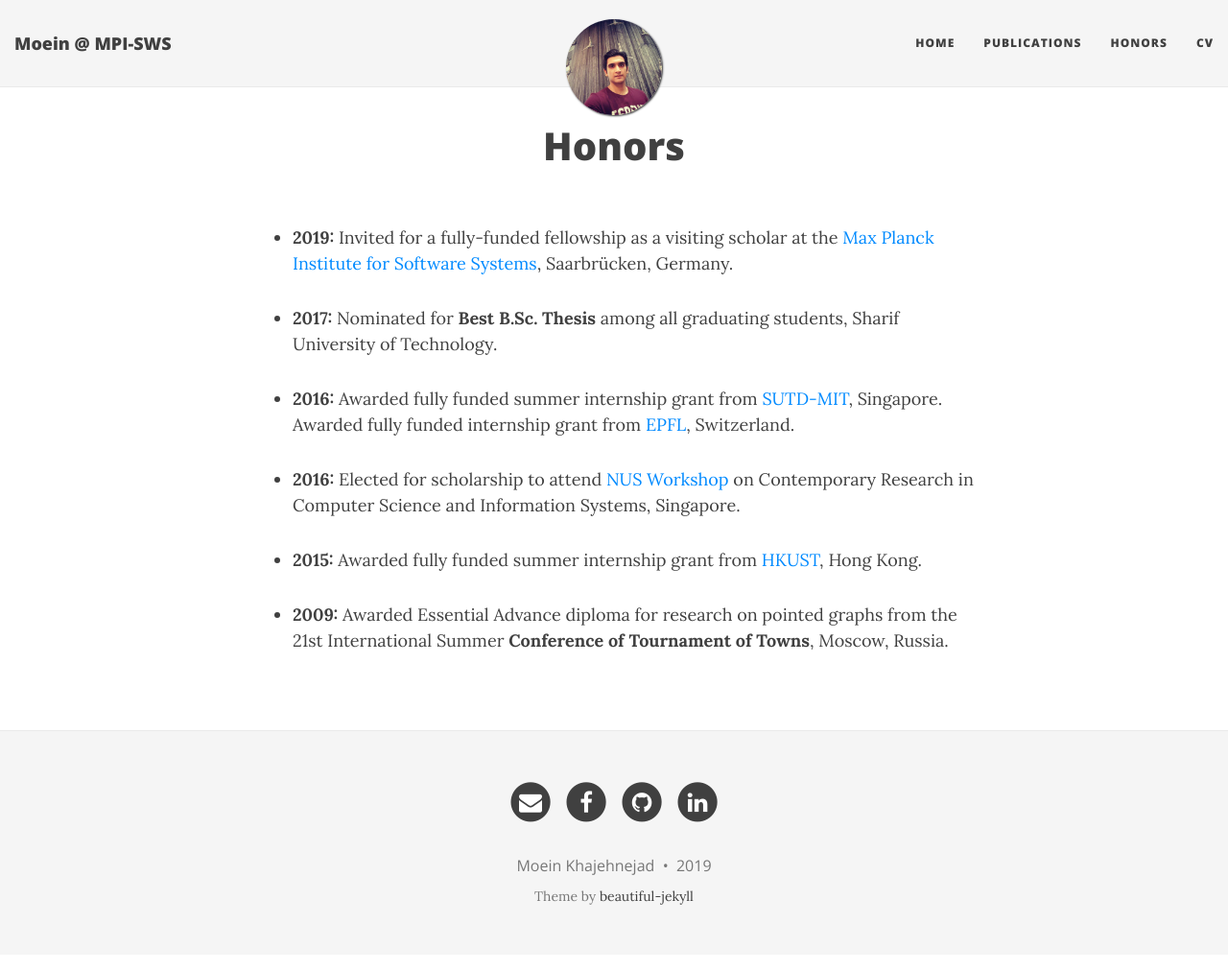
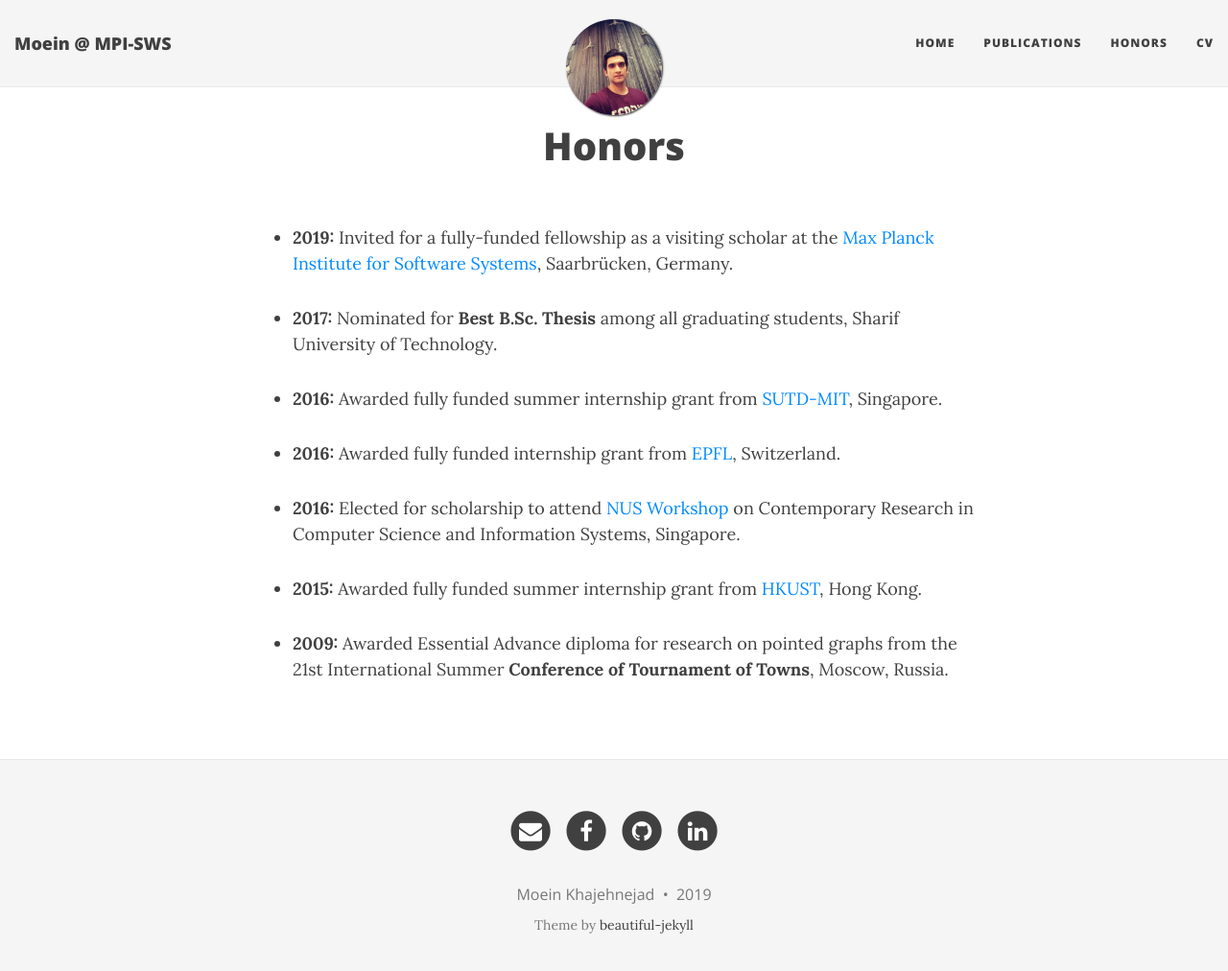
Before and after one commit to Moein-Khajehnejad/Moein-Khajehnejad.github.io, a Jekyll site: the page built from honors.md, in a window 1280 px wide and 1025 px high. Shown: the top 1012 px of the window at 96% size. Built offline with Jekyll 4.4.1, drawn with Linux system fonts in a browser that asks for light colours; nearby versions of some CDN libraries.

Commit message:
Update honors.md

```diff
--- a/honors.md
+++ b/honors.md
@@ -7,7 +7,8 @@ title: Honors
 - <b>2017:</b> Nominated for <b>Best B.Sc. Thesis</b> among all graduating students, Sharif University of Technology.
 
 - <b>2016:</b> Awarded fully funded summer internship grant from <a href="http://www.sutd.edu.sg/About-Us/Collaborations/MIT">SUTD-MIT</a>, Singapore.
-Awarded fully funded internship grant from <a href="https://www.epfl.ch/">EPFL</a>, Switzerland.
+
+- <b>2016:</b> Awarded fully funded internship grant from <a href="https://www.epfl.ch/">EPFL</a>, Switzerland.
 
 - <b>2016:</b> Elected for scholarship to attend <a href= "http://www.nus.edu.sg/">NUS Workshop</a> on Contemporary Research in Computer Science and Information Systems, Singapore.
 
```
